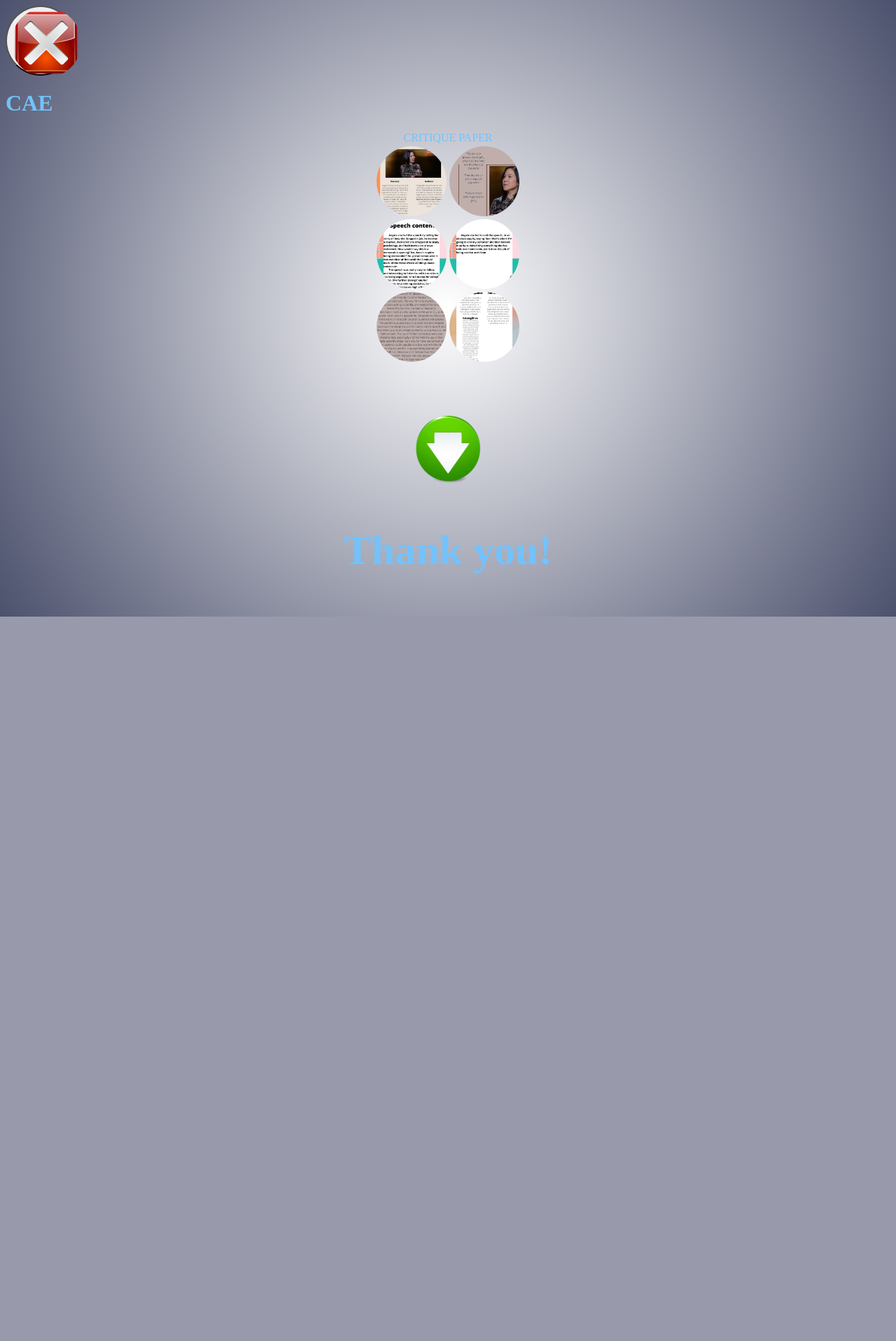
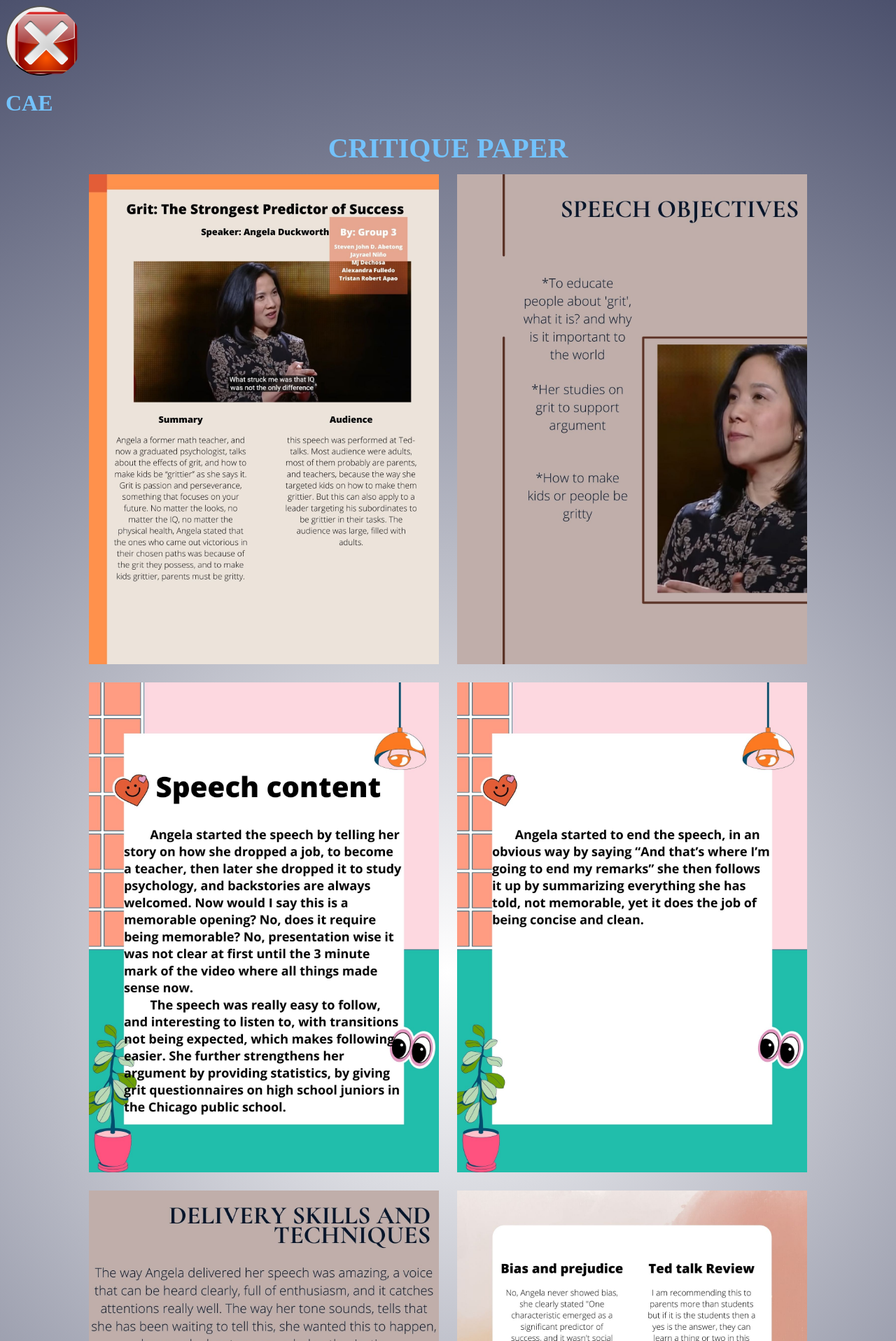
Before and after one commit to Grieffin-Twilight/Tle-Pt, a PHP site: page /actual-projects/cae.html in a window 1280 px wide. Shown: the top 1916 px of the page at 70% size. Before the commit the page ends 881 px from the top, so only its background shows below. Run offline with PHP 8.4, Linux system fonts and the light colour scheme.

Commit message:
Update cae.css

```diff
--- a/css/cae.css
+++ b/css/cae.css
@@ -1,4 +1,4 @@
-img {width:100px ;
+img.a {width:100px ;
     height:100px ;
     border-radius: 100%;
     object-fit: cover;}
@@ -11,3 +11,9 @@ img {width:100px ;
     .t {padding: 6px;}
     .thanks{font-size: 60px;
     font-weight: bold;}
+img.b {width: 500px;
+height: 700px;
+padding: 1px;
+margin: 10px}
+caption {font-size: 40px;
+font-weight: bold;}
```
